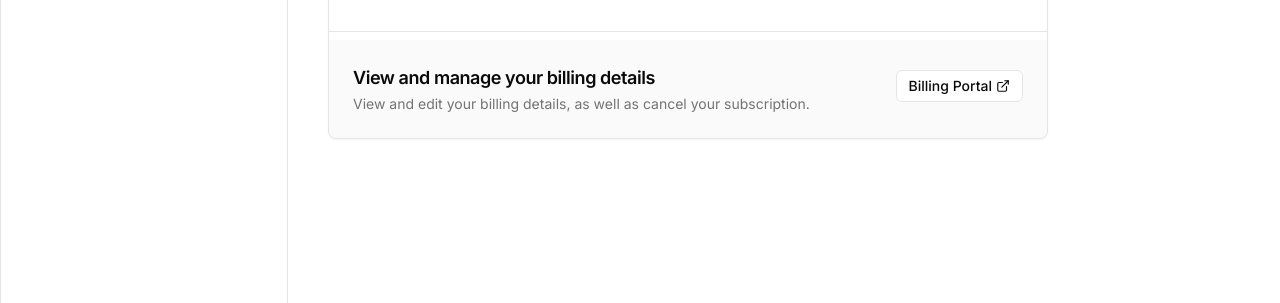
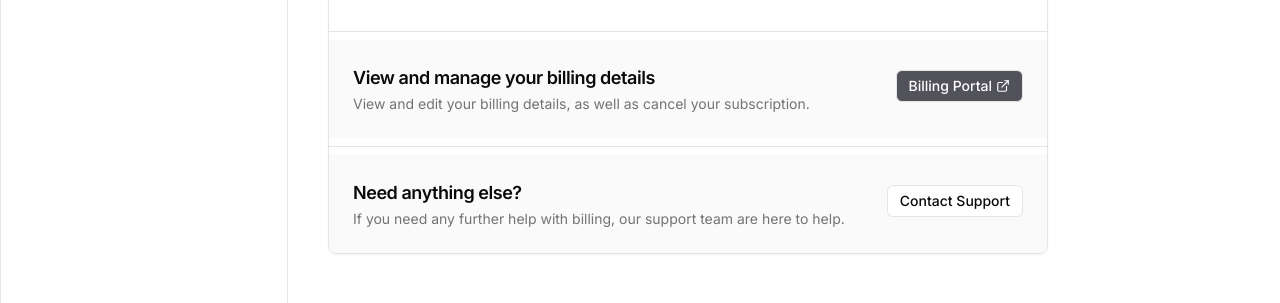
Before and after one commit to yashdev9274/DocumentAndDraw, a Next.js app: page /dashboard/settings/billing in a window 1280 px wide. Shown: the part 202-505 px from the top of the page. Built offline with nearby package versions, Linux system fonts and the light colour scheme; no server answers.

Commit message:
🔧 update: billing section settings page.

```diff
--- a/app/(routes)/dashboard/settings/billing/page.tsx
+++ b/app/(routes)/dashboard/settings/billing/page.tsx
@@ -24,11 +24,26 @@ const BillingPage = () => {
                             <CardDescription >View and edit your billing details, as well as cancel your subscription.</CardDescription>
                         </div>
                         <div className="ml-auto flex items-center gap-1">
-                            <Button size="sm" variant="outline" className="h-8 gap-1" >
+                            <Button size="sm" variant="outline" className="h-8 gap-1 bg-zinc-600 hover:bg-zinc-700 text-white" >
                                 <span>
                                     Billing Portal
                                 </span>
                                 <ExternalLink className="h-3.5 w-3.5" />
+                            </Button>
+                        </div>
+                    </CardHeader>
+                    <Separator className="my-2" />
+                    <CardHeader className="flex flex-row items-start bg-muted/50">
+                        <div className="grid gap-0.5">
+
+                            <CardTitle className="group flex items-center gap-2 text-lg">Need anything else?</CardTitle>
+                            <CardDescription >If you need any further help with billing, our support team are here to help.</CardDescription>
+                        </div>
+                        <div className="ml-auto flex items-center gap-1">
+                            <Button size="sm" variant="outline" className="h-8 gap-1" >
+                                <span>
+                                    Contact Support
+                                </span>
                             </Button>
                         </div>
                     </CardHeader>
```
